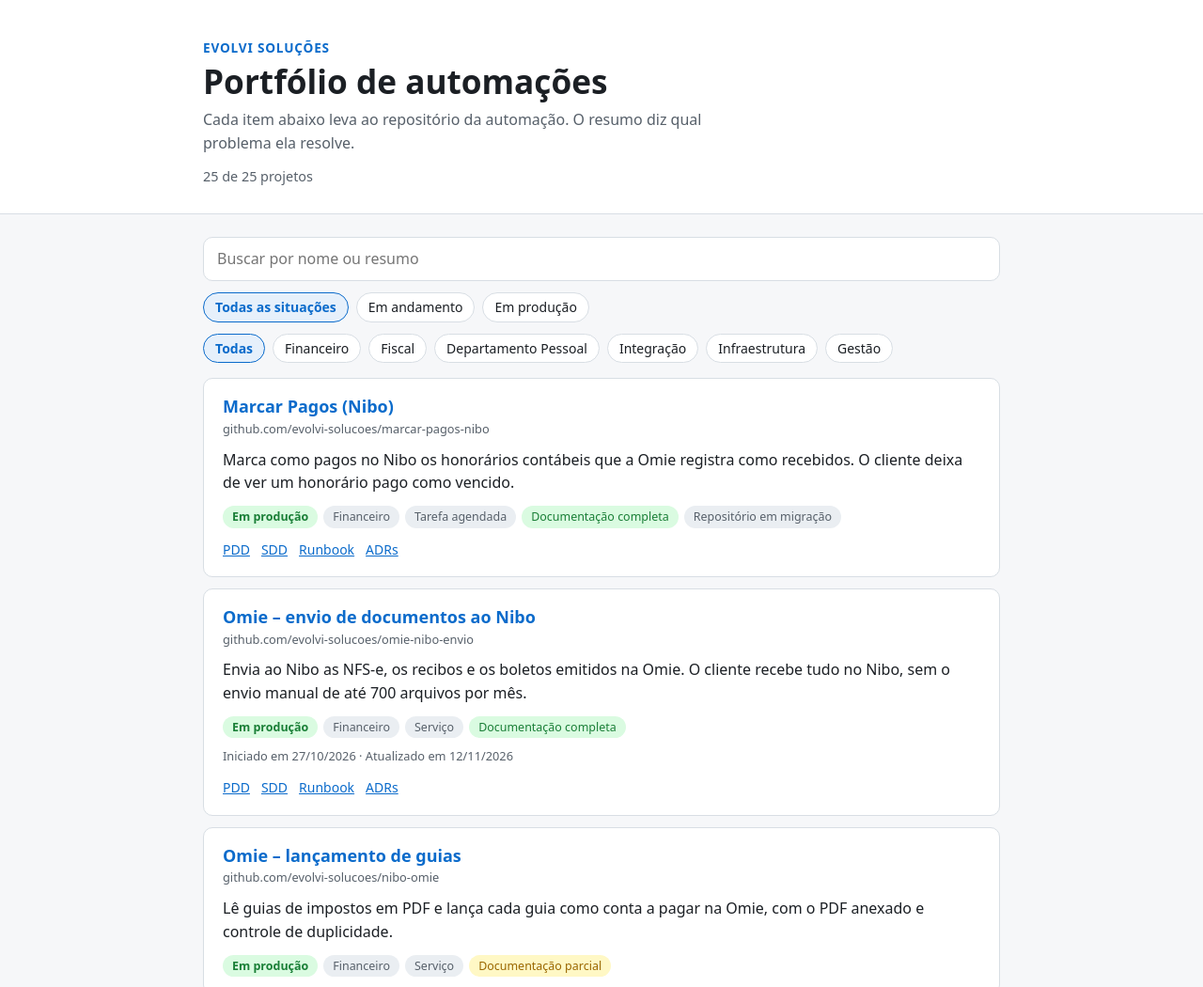
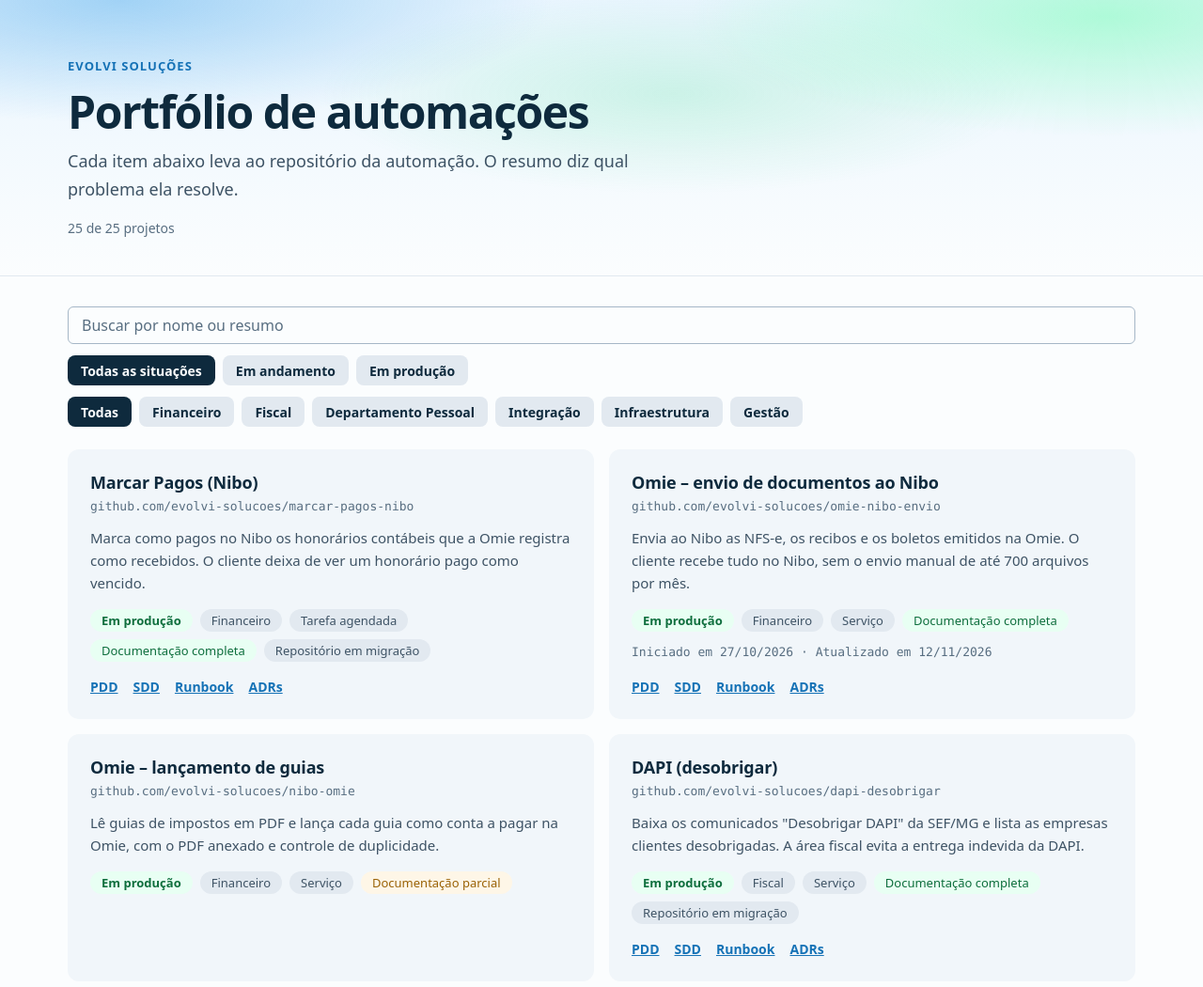
Before and after one commit to evolvi-solucoes/projects, a plain HTML site: page index.html in a window 1280 px wide. Shown: the top 1050 px of the page at 94% size. Drawn offline with Linux system fonts and the light colour scheme; a small style sheet from the web is missing.

Commit message:
feat: apply the Evolvi design system to the portfolio page
Replace the page tokens in estilo.css with the ones from
evolvi-design-system: cool canvas and soft canvas, navy ink, Plus Jakarta
Sans and JetBrains Mono, 12px cards, 6px inputs, pill badges with the
semantic soft and ink pairs, and the hero mesh behind the header. Dark mode
follows the same ramps. Class names are unchanged, so index.html and app.js
are untouched.

Co-Authored-By: Claude Sonnet 5.5 <noreply@anthropic.com>

```diff
--- a/estilo.css
+++ b/estilo.css
@@ -1,204 +1,324 @@
+/* Evolvi design system — tokens e variantes de evolvi-design-system/DESIGN.md.
+   Fontes: Plus Jakarta Sans (UI) e JetBrains Mono (dados), as mesmas do sistema. */
+@import url("https://cdn.jsdelivr.net/npm/@fontsource-variable/plus-jakarta-sans@5/index.css");
+@import url("https://cdn.jsdelivr.net/npm/@fontsource-variable/jetbrains-mono@5/index.css");
+
 :root {
-  --fundo: #f6f7f9;
-  --superficie: #ffffff;
-  --texto: #1b1f24;
-  --texto-suave: #57606a;
-  --borda: #d8dee4;
-  --destaque: #0b6bcb;
-  --destaque-suave: #e6f0fb;
-  --ok: #1a7f37;
-  --ok-fundo: #dafbe1;
-  --aviso: #9a6700;
-  --aviso-fundo: #fff8c5;
-  --pendente: #57606a;
-  --pendente-fundo: #eaeef2;
-  --raio: 10px;
+  --fonte: "Plus Jakarta Sans Variable", ui-sans-serif, system-ui, -apple-system, "Segoe UI", sans-serif;
+  --fonte-mono: "JetBrains Mono Variable", ui-monospace, "SF Mono", Menlo, Consolas, monospace;
+
+  --fundo: #fbfdfe;
+  --superficie: #f1f6fa;
+  --texto: #0e2a3d;
+  --texto-corpo: #3e5365;
+  --texto-suave: #586e81;
+  --borda: #e2e9f0;
+  --borda-forte: #a6b7c7;
+  --destaque: #1572b6;
+  --anel: rgb(61 162 235 / 0.5);
+  --foco: #3da2eb;
+
+  --tinta: #0e2a3d;
+  --tinta-texto: #fbfdfe;
+
+  --ok: #0e6e3d;
+  --ok-fundo: #e8fff3;
+  --aviso: #9a6206;
+  --aviso-fundo: #fef6e7;
+  --info: #164b76;
+  --info-fundo: #ecf6fe;
+  --neutro: #3e5365;
+  --neutro-fundo: #e2e9f0;
+
+  --malha-azul: rgb(61 162 235 / 0.42);
+  --malha-menta: rgb(115 255 180 / 0.5);
+  --malha-verde: rgb(18 214 115 / 0.16);
+  --malha-base: #e9f5fe;
+
+  --raio: 12px;
+  --raio-campo: 6px;
+  --raio-botao: 8px;
   color-scheme: light;
 }
 
 @media (prefers-color-scheme: dark) {
   :root:not([data-theme="light"]) {
-    --fundo: #0d1117;
-    --superficie: #161b22;
-    --texto: #e6edf3;
-    --texto-suave: #9198a1;
-    --borda: #30363d;
-    --destaque: #4493f8;
-    --destaque-suave: #132339;
-    --ok: #3fb950;
-    --ok-fundo: #12261a;
-    --aviso: #d29922;
-    --aviso-fundo: #2b2111;
-    --pendente: #9198a1;
-    --pendente-fundo: #21262d;
+    --fundo: #081a26;
+    --superficie: #0e2a3d;
+    --texto: #f7fafc;
+    --texto-corpo: #c9d5e0;
+    --texto-suave: #a6b7c7;
+    --borda: rgb(255 255 255 / 0.1);
+    --borda-forte: rgb(255 255 255 / 0.22);
+    --destaque: #3da2eb;
+    --tinta: #f7fafc;
+    --tinta-texto: #081a26;
+    --ok: #73ffb4;
+    --ok-fundo: rgb(52 240 146 / 0.12);
+    --aviso: #fbe7be;
+    --aviso-fundo: rgb(245 166 35 / 0.14);
+    --info: #a9d7f8;
+    --info-fundo: rgb(61 162 235 / 0.16);
+    --neutro: #c9d5e0;
+    --neutro-fundo: #18303f;
+    --malha-azul: rgb(61 162 235 / 0.34);
+    --malha-menta: rgb(115 255 180 / 0.2);
+    --malha-verde: rgb(18 214 115 / 0.1);
+    --malha-base: #0b2333;
     color-scheme: dark;
   }
 }
 
 :root[data-theme="dark"] {
-  --fundo: #0d1117;
-  --superficie: #161b22;
-  --texto: #e6edf3;
-  --texto-suave: #9198a1;
-  --borda: #30363d;
-  --destaque: #4493f8;
-  --destaque-suave: #132339;
-  --ok: #3fb950;
-  --ok-fundo: #12261a;
-  --aviso: #d29922;
-  --aviso-fundo: #2b2111;
-  --pendente: #9198a1;
-  --pendente-fundo: #21262d;
+  --fundo: #081a26;
+  --superficie: #0e2a3d;
+  --texto: #f7fafc;
+  --texto-corpo: #c9d5e0;
+  --texto-suave: #a6b7c7;
+  --borda: rgb(255 255 255 / 0.1);
+  --borda-forte: rgb(255 255 255 / 0.22);
+  --destaque: #3da2eb;
+  --tinta: #f7fafc;
+  --tinta-texto: #081a26;
+  --ok: #73ffb4;
+  --ok-fundo: rgb(52 240 146 / 0.12);
+  --aviso: #fbe7be;
+  --aviso-fundo: rgb(245 166 35 / 0.14);
+  --info: #a9d7f8;
+  --info-fundo: rgb(61 162 235 / 0.16);
+  --neutro: #c9d5e0;
+  --neutro-fundo: #18303f;
+  --malha-azul: rgb(61 162 235 / 0.34);
+  --malha-menta: rgb(115 255 180 / 0.2);
+  --malha-verde: rgb(18 214 115 / 0.1);
+  --malha-base: #0b2333;
   color-scheme: dark;
 }
 
 * { box-sizing: border-box; }
 
+html { -webkit-text-size-adjust: 100%; }
+
 body {
   margin: 0;
   background: var(--fundo);
-  color: var(--texto);
-  font: 16px/1.55 system-ui, -apple-system, "Segoe UI", Roboto, sans-serif;
+  color: var(--texto-corpo);
+  font: 400 16px/1.5 var(--fonte);
+  -webkit-font-smoothing: antialiased;
+  -moz-osx-font-smoothing: grayscale;
+  text-rendering: optimizeLegibility;
 }
 
+::selection { background: rgb(115 255 180 / 0.55); color: #0e2a3d; }
+
 .conteudo {
-  max-width: 880px;
+  max-width: 1200px;
   margin: 0 auto;
-  padding: 0 16px;
+  padding: 0 24px;
 }
 
+@media (min-width: 1024px) {
+  .conteudo { padding: 0 32px; }
+}
+
+/* hero-band: canvas com a malha do logo, só atrás do topo */
 .topo {
   border-bottom: 1px solid var(--borda);
-  background: var(--superficie);
-  padding: 40px 0 28px;
+  padding: 64px 0 40px;
+  background:
+    radial-gradient(58% 72% at 10% 0%, var(--malha-azul), transparent 62%),
+    radial-gradient(54% 68% at 92% 6%, var(--malha-menta), transparent 64%),
+    radial-gradient(42% 52% at 56% 34%, var(--malha-verde), transparent 70%),
+    linear-gradient(180deg, var(--malha-base) 0%, var(--fundo) 100%);
 }
 
+/* eyebrow-uppercase */
 .sobretitulo {
   margin: 0;
   color: var(--destaque);
   font-weight: 600;
-  font-size: 0.85rem;
-  letter-spacing: 0.06em;
+  font-size: 0.8125rem;
+  line-height: 1;
+  letter-spacing: 0.08em;
   text-transform: uppercase;
 }
 
+/* display-lg */
 h1 {
-  margin: 4px 0 8px;
-  font-size: clamp(1.6rem, 4vw, 2.2rem);
-  line-height: 1.2;
+  margin: 16px 0 12px;
+  color: var(--texto);
+  font-size: clamp(2rem, 3.8vw, 3rem);
+  font-weight: 600;
+  line-height: 1.08;
+  letter-spacing: -0.03em;
 }
 
-.descricao { margin: 0; color: var(--texto-suave); max-width: 60ch; }
-.contagem { margin: 12px 0 0; font-size: 0.9rem; color: var(--texto-suave); }
+/* body-lg */
+.descricao {
+  margin: 0;
+  max-width: 60ch;
+  font-size: 1.125rem;
+  line-height: 1.65;
+}
+
+.contagem {
+  margin: 16px 0 0;
+  font-size: 0.875rem;
+  color: var(--texto-suave);
+}
 
 .filtros {
   display: flex;
   flex-direction: column;
   gap: 12px;
-  margin: 24px 0 16px;
+  margin: 32px 0 24px;
 }
 
+/* text-input */
 .busca input {
   width: 100%;
-  padding: 10px 14px;
-  border: 1px solid var(--borda);
-  border-radius: var(--raio);
-  background: var(--superficie);
+  height: 40px;
+  padding: 0 14px;
+  border: 1px solid var(--borda-forte);
+  border-radius: var(--raio-campo);
+  background: var(--fundo);
   color: var(--texto);
   font: inherit;
 }
 
-.busca input:focus-visible,
-.area:focus-visible,
-.projeto a:focus-visible {
-  outline: 2px solid var(--destaque);
-  outline-offset: 2px;
+.busca input::placeholder { color: var(--texto-suave); }
+
+.busca input:focus-visible {
+  outline: none;
+  border-color: var(--foco);
+  box-shadow: 0 0 0 3px var(--anel);
 }
 
 .areas { display: flex; flex-wrap: wrap; gap: 8px; }
 
+/* button-secondary (inativo) / button-ink (ativo): botões não são pílulas */
 .area {
-  padding: 4px 12px;
-  border: 1px solid var(--borda);
-  border-radius: 999px;
-  background: var(--superficie);
+  height: 32px;
+  padding: 0 14px;
+  border: 0;
+  border-radius: var(--raio-botao);
+  background: var(--borda);
   color: var(--texto);
   font: inherit;
   font-size: 0.875rem;
+  font-weight: 600;
   cursor: pointer;
+  transition: background-color 0.15s cubic-bezier(0.2, 0.8, 0.2, 1);
 }
 
+.area:hover { background: var(--borda-forte); }
+
 .area[aria-pressed="true"] {
-  border-color: var(--destaque);
-  background: var(--destaque-suave);
-  color: var(--destaque);
-  font-weight: 600;
+  background: var(--tinta);
+  color: var(--tinta-texto);
 }
+
+.area:focus-visible,
+.projeto a:focus-visible {
+  outline: none;
+  box-shadow: 0 0 0 3px var(--anel);
+}
+
+.projeto a:focus-visible { border-radius: 4px; }
 
 .lista {
   list-style: none;
   margin: 0;
   padding: 0;
   display: grid;
-  gap: 12px;
+  gap: 16px;
+  grid-template-columns: 1fr;
 }
 
+@media (min-width: 768px) {
+  .lista { grid-template-columns: repeat(2, 1fr); }
+}
+
+/* card-content: fundo suave, sem borda, sem sombra */
 .projeto {
-  padding: 18px 20px;
-  border: 1px solid var(--borda);
+  padding: 24px;
   border-radius: var(--raio);
   background: var(--superficie);
+  color: var(--texto);
+  overflow-wrap: anywhere;
 }
 
-.projeto { overflow-wrap: anywhere; }
-.projeto h2 { margin: 0; font-size: 1.125rem; line-height: 1.3; }
-.projeto h2 a { color: var(--destaque); text-decoration: none; }
-.projeto h2 a:hover { text-decoration: underline; }
+/* card-title */
+.projeto h2 {
+  margin: 0;
+  font-size: 1.125rem;
+  font-weight: 600;
+  line-height: 1.25;
+  letter-spacing: -0.01em;
+}
 
+.projeto h2 a { color: var(--texto); text-decoration: none; }
+.projeto h2 a:hover { color: var(--destaque); text-decoration: underline; }
+
+/* mono para o que o usuário copia */
 .endereco {
-  margin: 2px 0 0;
-  font-size: 0.8rem;
+  margin: 4px 0 0;
+  font-family: var(--fonte-mono);
+  font-size: 0.8125rem;
   color: var(--texto-suave);
   overflow-wrap: anywhere;
 }
 
-.resumo { margin: 10px 0 12px; }
+/* body-sm */
+.resumo { margin: 12px 0 16px; font-size: 0.9375rem; line-height: 1.6; color: var(--texto-corpo); }
 
-.selos { display: flex; flex-wrap: wrap; gap: 6px; margin: 0; padding: 0; list-style: none; }
+.selos { display: flex; flex-wrap: wrap; gap: 8px; margin: 0; padding: 0; list-style: none; }
 
+/* badge-pill */
 .selo {
-  padding: 2px 10px;
-  border-radius: 999px;
-  font-size: 0.78rem;
-  background: var(--pendente-fundo);
-  color: var(--pendente);
+  display: inline-flex;
+  align-items: center;
+  height: 24px;
+  padding: 0 12px;
+  border-radius: 9999px;
+  font-size: 0.8125rem;
+  line-height: 1;
+  background: var(--neutro-fundo);
+  color: var(--neutro);
 }
 
+/* badge-status */
 .selo-completa { background: var(--ok-fundo); color: var(--ok); }
 .selo-parcial { background: var(--aviso-fundo); color: var(--aviso); }
 
 .selo[class*="selo-situacao-"] { font-weight: 600; }
 .selo-situacao-producao { background: var(--ok-fundo); color: var(--ok); }
-.selo-situacao-andamento { background: var(--destaque-suave); color: var(--destaque); }
+.selo-situacao-andamento { background: var(--info-fundo); color: var(--info); }
 .selo-situacao-pausado { background: var(--aviso-fundo); color: var(--aviso); }
 .selo-situacao-desativado {
-  background: var(--pendente-fundo);
-  color: var(--pendente);
+  background: var(--neutro-fundo);
+  color: var(--neutro);
   text-decoration: line-through;
 }
 
-.datas { margin: 10px 0 0; font-size: 0.8rem; color: var(--texto-suave); }
+.datas {
+  margin: 12px 0 0;
+  font-family: var(--fonte-mono);
+  font-size: 0.8125rem;
+  color: var(--texto-suave);
+}
 
-.links-docs { margin: 12px 0 0; font-size: 0.875rem; }
-.links-docs a { color: var(--destaque); margin-right: 12px; }
+.links-docs { margin: 16px 0 0; font-size: 0.875rem; font-weight: 600; }
+.links-docs a { color: var(--destaque); margin-right: 16px; }
 
-.vazio, .erro { color: var(--texto-suave); text-align: center; padding: 32px 0; }
+.vazio, .erro { color: var(--texto-suave); text-align: center; padding: 48px 0; }
 .erro { color: var(--aviso); }
 
+/* footer */
 .rodape {
-  margin-top: 40px;
-  padding-bottom: 32px;
-  font-size: 0.85rem;
+  margin-top: 64px;
+  padding-bottom: 48px;
+  font-size: 0.875rem;
   color: var(--texto-suave);
 }
 
```
